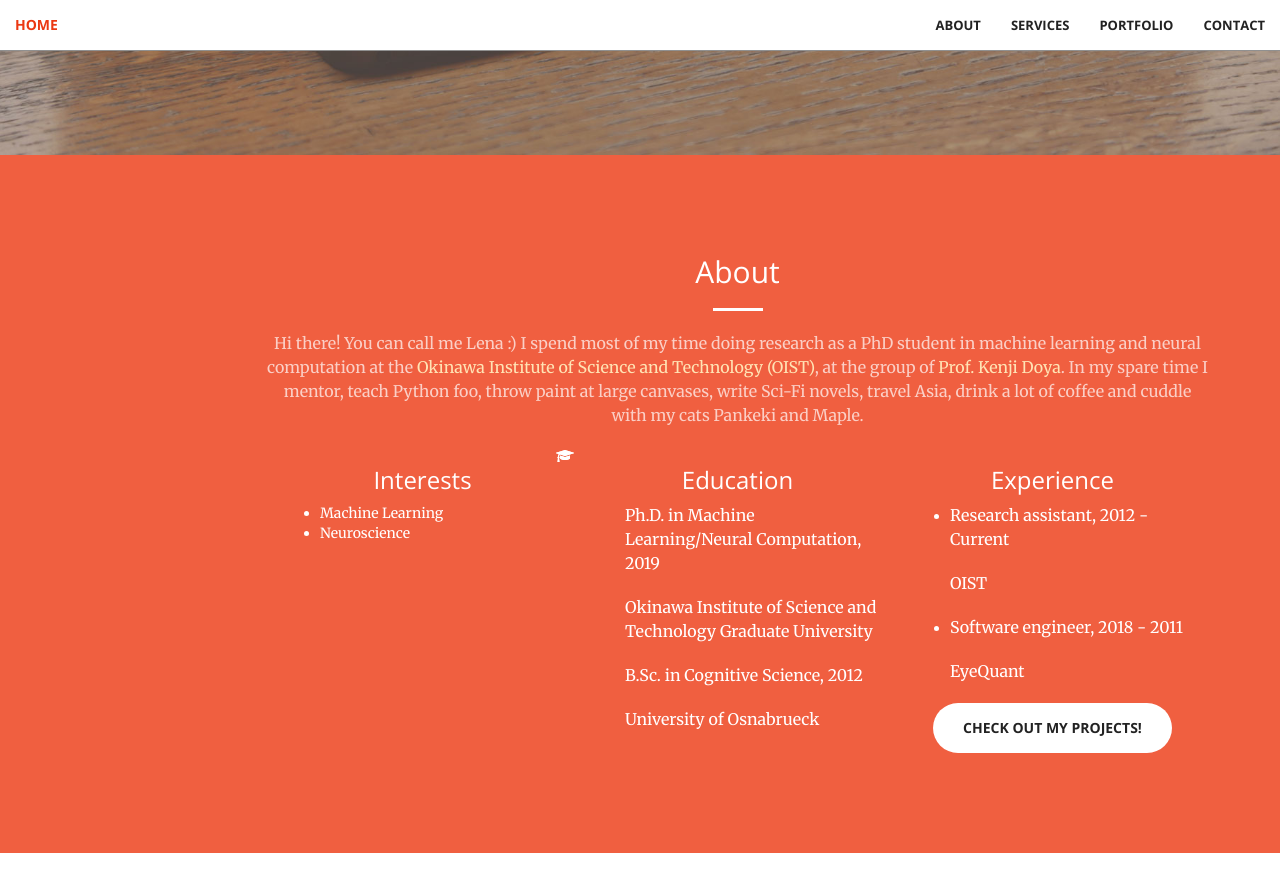
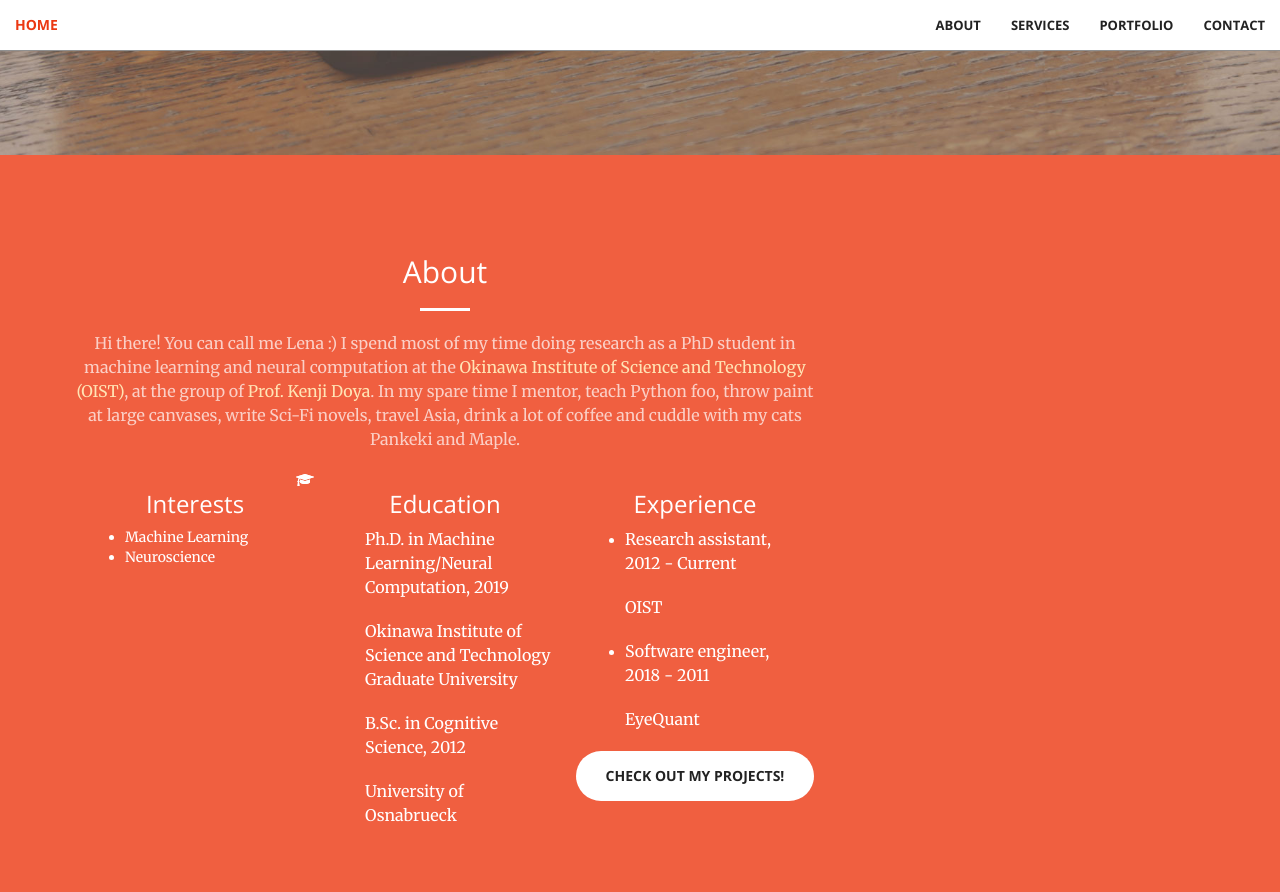
Before and after one commit to jvs--/jvs--.github.io, a Jekyll site: the page built from index.html, in a window 1280 px wide and 900 px high, scrolled down 745 px. Shown: the top 892 px of the window. Built offline with Jekyll 4.4.1, drawn with Linux system fonts in a browser that asks for light colours.

Commit message:
Fixing spacing

```diff
--- a/_includes/call-to-action.html
+++ b/_includes/call-to-action.html
@@ -1,7 +1,7 @@
 <section class="bg-primary" id="about">
     <div class="container">
         <div class="row">
-            <div class="col-lg-10 col-lg-offset-2 text-center">
+            <div class="col-lg-8 text-center">
                 <h2 class="section-heading">About</h2>
                 <hr class="light">
                 <p class="text-faded">Hi there! You can call me Lena :) I spend most of my time doing research as a PhD student in machine learning and neural computation at the <a href="http://www.oist.jp/" style="color:moccasin">Okinawa Institute of Science and Technology (OIST)</a>, at the group of <a href="https://groups.oist.jp/ncu" style="color:moccasin">Prof. Kenji Doya</a>.
@@ -47,7 +47,7 @@
               <p class="institution">University of Osnabrueck</p>
             </div>
           </li>
-          </div>
+        </div>
         </ul>
 
       </div>
```
